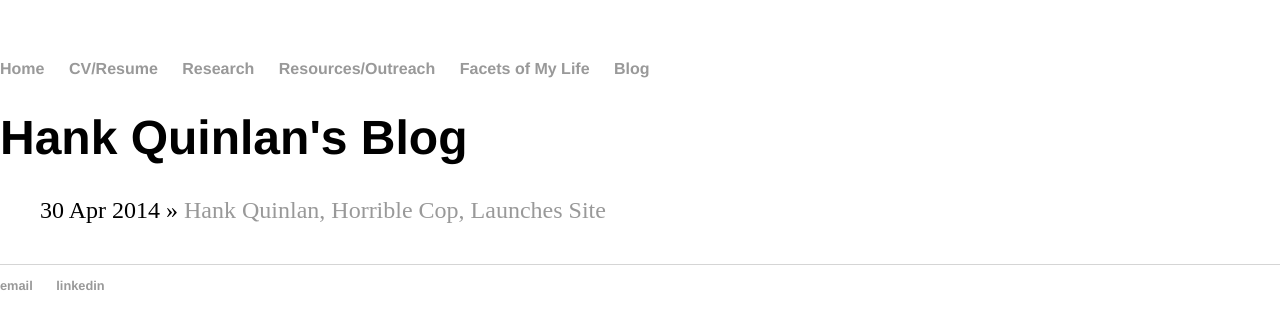
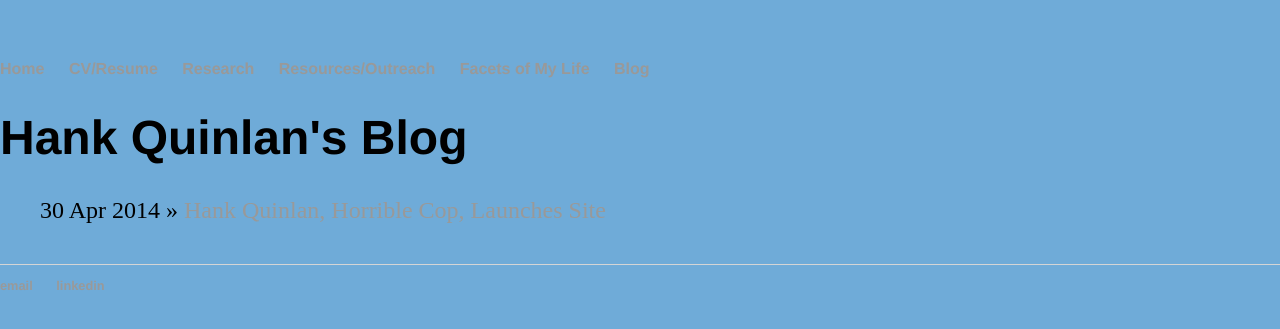
Before and after one commit to Hajohnson3m/Hajohnson3m.github.io-old, a Jekyll site: the page built from blog/index.html, in a window 1280 px wide. Shown: the top 329 px of the page. Built offline with Jekyll 4.4.1, drawn with Linux system fonts in a browser that asks for light colours.

Commit message:
Update main.css

```diff
--- a/css/main.css
+++ b/css/main.css
@@ -11,7 +11,7 @@
 body {
     margin: 60px auto;
     background-size: cover;
-    background-color: 'blue';
+    background-color: #6fabd8;
 /*     background-image: url('../docs/assets/images/IMG_6410.jpeg'); */
 }
 img {
```
